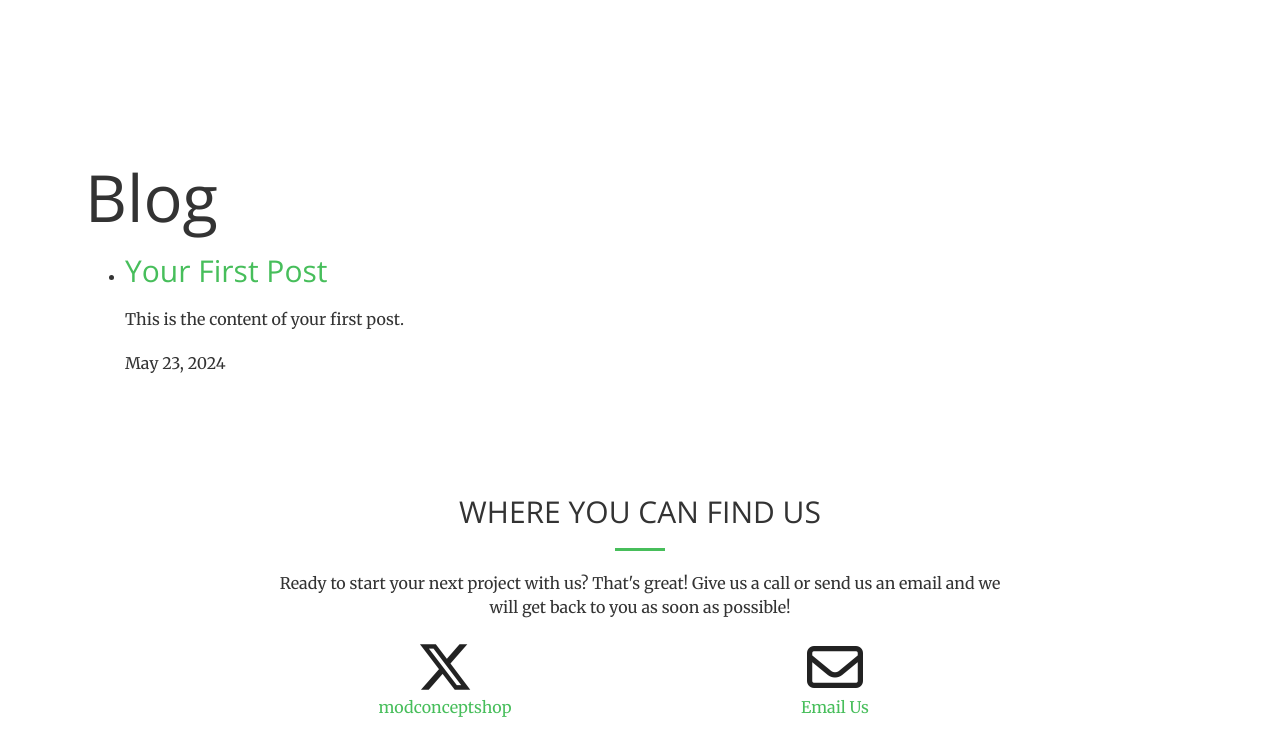
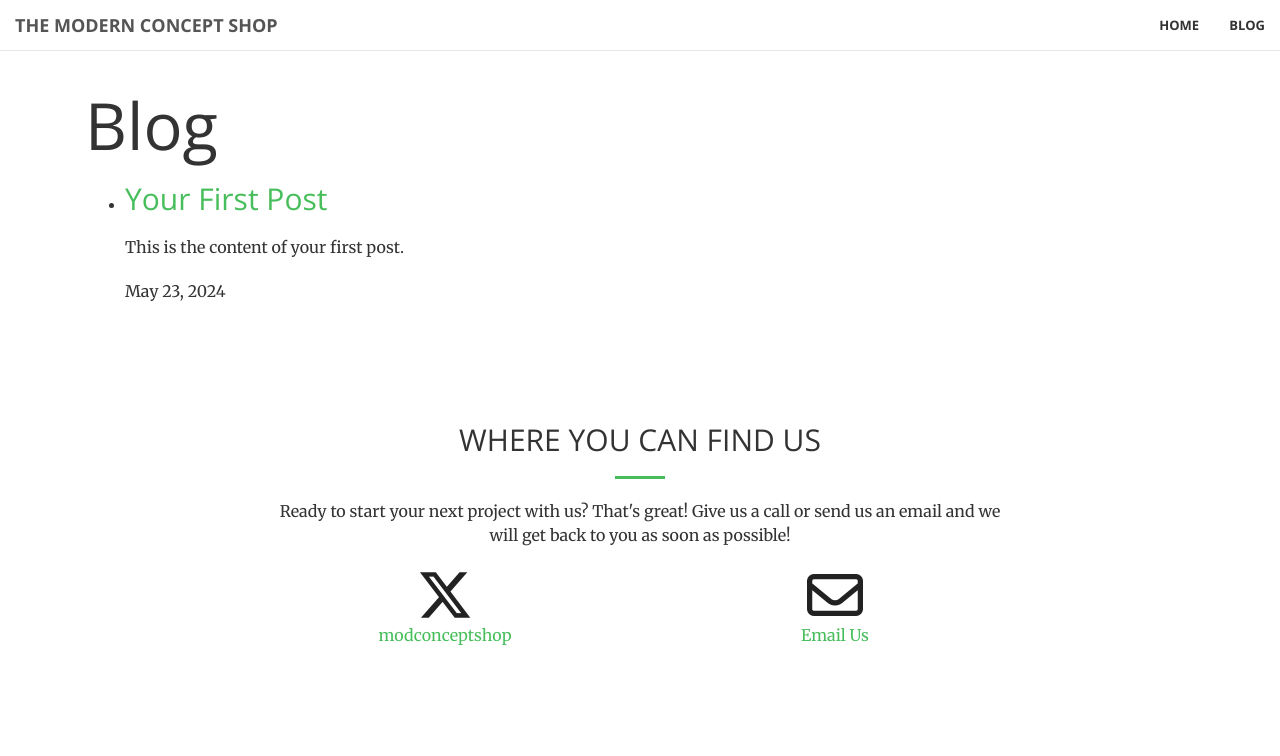
Before and after one commit to JavierArronis/ModernConceptShop, a Jekyll site: the page built from blog.html, in a window 1280 px wide. Shown: the top 756 px of the page. Built offline with Jekyll 4.4.1, drawn with Linux system fonts in a browser that asks for light colours; nearby versions of some CDN libraries.

Commit message:
Edits to the Nav Bar

```diff
--- a/_includes/nav-blog.html
+++ b/_includes/nav-blog.html
@@ -1,4 +1,4 @@
-<nav id="mainNav" class="navbar navbar-default nav-blog">
+<nav id="mainNav" class="navbar navbar-default navbar-fixed-top">
     <div class="container-fluid">
         <!-- Brand and toggle get grouped for better mobile display -->
         <div class="navbar-header">
--- a/_sass/_base.scss
+++ b/_sass/_base.scss
@@ -70,18 +70,18 @@ aside {
 // Navigation
 
 /* Specific styles for the blog navigation bar */
-.nav-blog {
+#mainNav.navbar-default {
     background-color: #fff; /* Set the background color to white or any other color */
     border-color: #e7e7e7; /* Border color */
 }
 
-.nav-blog .navbar-brand,
-.nav-blog .navbar-nav > li > a {
+#mainNav.navbar-default .navbar-brand,
+#mainNav.navbar-default .navbar-nav > li > a {
     color: #333; /* Set the text color to dark */
 }
 
-.nav-blog .navbar-brand:hover,
-.nav-blog .navbar-nav > li > a:hover {
+#mainNav.navbar-default .navbar-brand:hover,
+#mainNav.navbar-default .navbar-nav > li > a:hover {
     color: #555; /* Set the text color for hover state */
 }
 
```
